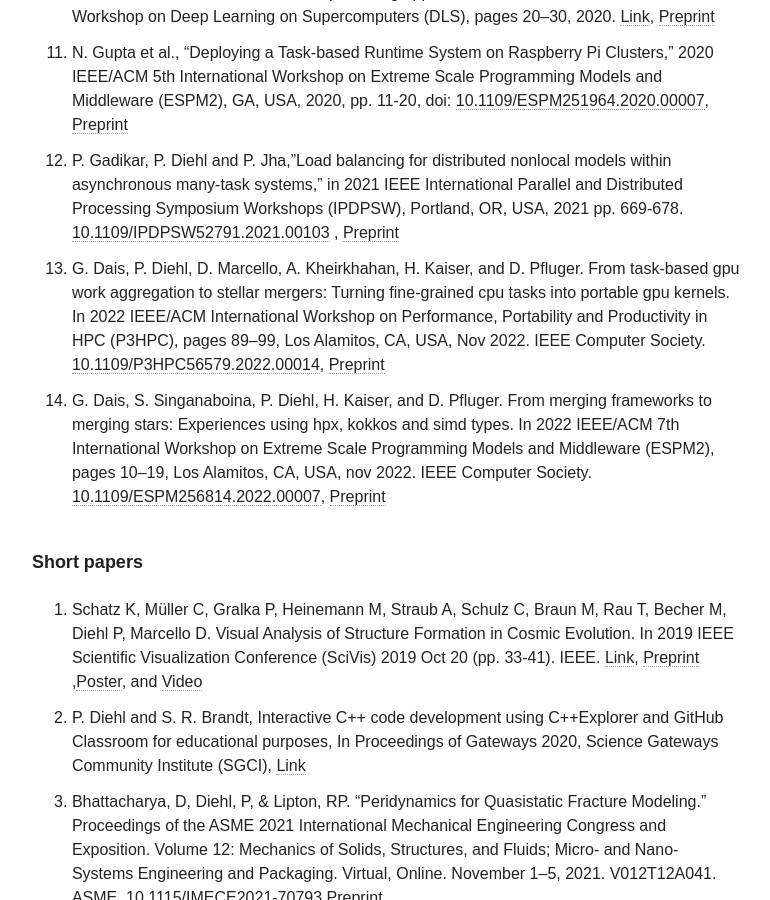
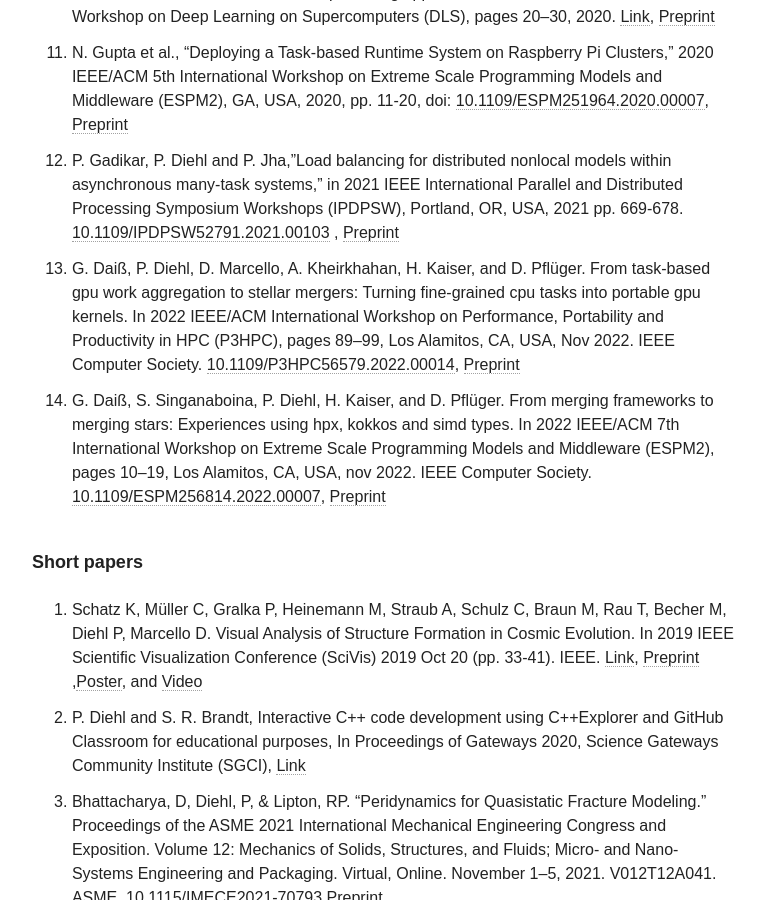
Before and after one commit to diehlpk/diehlpk.github.io, a Jekyll site: the page built from cv/index.md, in a window 1280 px wide and 900 px high, scrolled down 11594 px. Shown: the whole window, without its empty margins (254-1024 px from the left). Built offline with Jekyll 4.4.1, drawn with Linux system fonts in a browser that asks for light colours; nearby versions of some CDN libraries; some web fonts are replaced.

Commit message:
Fix umlaut

```diff
--- a/cv/index.md
+++ b/cv/index.md
@@ -319,8 +319,8 @@
 Supercomputers (DLS), pages 20–30, 2020. [Link](https://ieeexplore.ieee.org/abstract/document/9297125), [Preprint](https://arxiv.org/abs/2010.03012)
 11. N. Gupta et al., "Deploying a Task-based Runtime System on Raspberry Pi Clusters," 2020 IEEE/ACM 5th International Workshop on Extreme Scale Programming Models and Middleware (ESPM2), GA, USA, 2020, pp. 11-20, doi: [10.1109/ESPM251964.2020.00007](https://ieeexplore.ieee.org/abstract/document/9307132), [Preprint](https://arxiv.org/abs/2010.04106)
 12. P. Gadikar, P. Diehl and P. Jha,"Load balancing for distributed nonlocal models within asynchronous many-task systems," in 2021 IEEE International Parallel and Distributed Processing Symposium Workshops (IPDPSW), Portland, OR, USA, 2021 pp. 669-678. [10.1109/IPDPSW52791.2021.00103](https://doi.ieeecomputersociety.org/10.1109/IPDPSW52791.2021.00103) , [Preprint](https://arxiv.org/abs/2102.03819)
-13. G. Dais, P. Diehl, D. Marcello, A. Kheirkhahan, H. Kaiser, and D. Pfluger. From task-based gpu work aggregation to stellar mergers: Turning fine-grained cpu tasks into portable gpu kernels. In 2022 IEEE/ACM International Workshop on Performance, Portability and Productivity in HPC (P3HPC), pages 89–99, Los Alamitos, CA, USA, Nov 2022. IEEE Computer Society. [10.1109/P3HPC56579.2022.00014](https://doi.ieeecomputersociety.org/10.1109/P3HPC56579.2022.00014), [Preprint](https://arxiv.org/abs/2210.06438)
-14. G. Dais, S. Singanaboina, P. Diehl, H. Kaiser, and D. Pfluger. From merging frameworks to merging stars: Experiences using hpx, kokkos and simd types. In 2022 IEEE/ACM 7th International Workshop on Extreme Scale Programming Models and Middleware (ESPM2), pages 10–19, Los Alamitos, CA, USA, nov 2022. IEEE Computer Society. [10.1109/ESPM256814.2022.00007](https://doi.ieeecomputersociety.org/10.1109/ESPM256814.2022.00007), [Preprint](https://arxiv.org/abs/2210.06439)
+13. G. Daiß, P. Diehl, D. Marcello, A. Kheirkhahan, H. Kaiser, and D. Pflüger. From task-based gpu work aggregation to stellar mergers: Turning fine-grained cpu tasks into portable gpu kernels. In 2022 IEEE/ACM International Workshop on Performance, Portability and Productivity in HPC (P3HPC), pages 89–99, Los Alamitos, CA, USA, Nov 2022. IEEE Computer Society. [10.1109/P3HPC56579.2022.00014](https://doi.ieeecomputersociety.org/10.1109/P3HPC56579.2022.00014), [Preprint](https://arxiv.org/abs/2210.06438)
+14. G. Daiß, S. Singanaboina, P. Diehl, H. Kaiser, and D. Pflüger. From merging frameworks to merging stars: Experiences using hpx, kokkos and simd types. In 2022 IEEE/ACM 7th International Workshop on Extreme Scale Programming Models and Middleware (ESPM2), pages 10–19, Los Alamitos, CA, USA, nov 2022. IEEE Computer Society. [10.1109/ESPM256814.2022.00007](https://doi.ieeecomputersociety.org/10.1109/ESPM256814.2022.00007), [Preprint](https://arxiv.org/abs/2210.06439)
 
 
 ###### Short papers
--- a/data/list/publications.bib
+++ b/data/list/publications.bib
@@ -1173,7 +1173,7 @@
 }
 
 @INPROCEEDINGS {10024622,
-author = {G. Dais and P. Diehl and D. Marcello and A. Kheirkhahan and H. Kaiser and D. Pfluger},
+author = {G. Daiß and P. Diehl and D. Marcello and A. Kheirkhahan and H. Kaiser and D. Pfl\"uger},
 booktitle = {2022 IEEE/ACM International Workshop on Performance, Portability and Productivity in HPC (P3HPC)},
 title = {From Task-Based GPU Work Aggregation to Stellar Mergers: Turning Fine-Grained CPU Tasks into Portable GPU Kernels},
 year = {2022},
@@ -1190,7 +1190,7 @@
 }
 
 @INPROCEEDINGS {10029450,
-author = {G. Dais and S. Singanaboina and P. Diehl and H. Kaiser and D. Pfluger},
+author = {G. Daiß and S. Singanaboina and P. Diehl and H. Kaiser and D. Pfl\"uger},
 booktitle = {2022 IEEE/ACM 7th International Workshop on Extreme Scale Programming Models and Middleware (ESPM2)},
 title = {From Merging Frameworks to Merging Stars: Experiences using HPX, Kokkos and SIMD Types},
 year = {2022},
```
Also changed, not shown: 2 other files.
